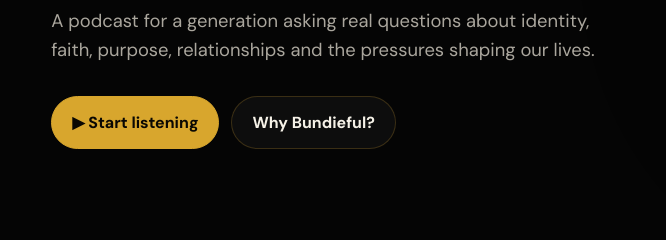
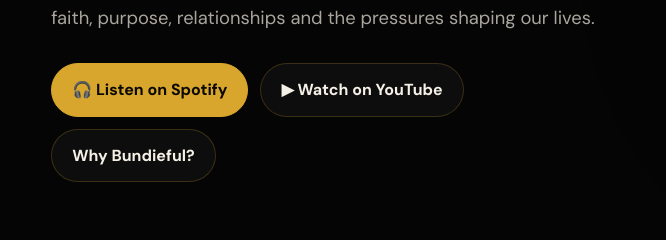
Before and after one commit to Bundieful/bundieful-podcast, a plain HTML site: page index.html in a window 1280 px wide. Shown: the part 560-800 px from the top of the page, 0-666 px from the left. Drawn offline with Linux system fonts and the light colour scheme.

Commit message:
Update index.html

```diff
--- a/index.html
+++ b/index.html
@@ -68,7 +68,11 @@ footer{border-top:1px solid var(--line);padding:32px 0;color:#858077}.foot{displ
 <div class="eyebrow">Faith • Purpose • Impact</div>
 <h1>Real talk.<br>Real <span class="gold">faith.</span><br>Real impact.</h1>
 <p class="heroLead">A podcast for a generation asking real questions about identity, faith, purpose, relationships and the pressures shaping our lives.</p>
-<div class="buttons"><a class="btn primary" href="#episodes">▶ Start listening</a><a class="btn ghost" href="#story">Why Bundieful?</a></div>
+<div class="buttons">
+  <a class="btn primary" href="https://open.spotify.com/show/2as0HIJk8XXq6Qe4QtnowE" target="_blank" rel="noopener">🎧 Listen on Spotify</a>
+  <a class="btn ghost" href="https://youtube.com/@bundieful" target="_blank" rel="noopener">▶ Watch on YouTube</a>
+  <a class="btn ghost" href="#story">Why Bundieful?</a>
+</div>
 </div>
 <div class="heroLogo reveal"><div class="orbit"></div><img src="bundieful-logo.jpg" alt="Bundieful Podcast official logo"></div>
 </div>
```
